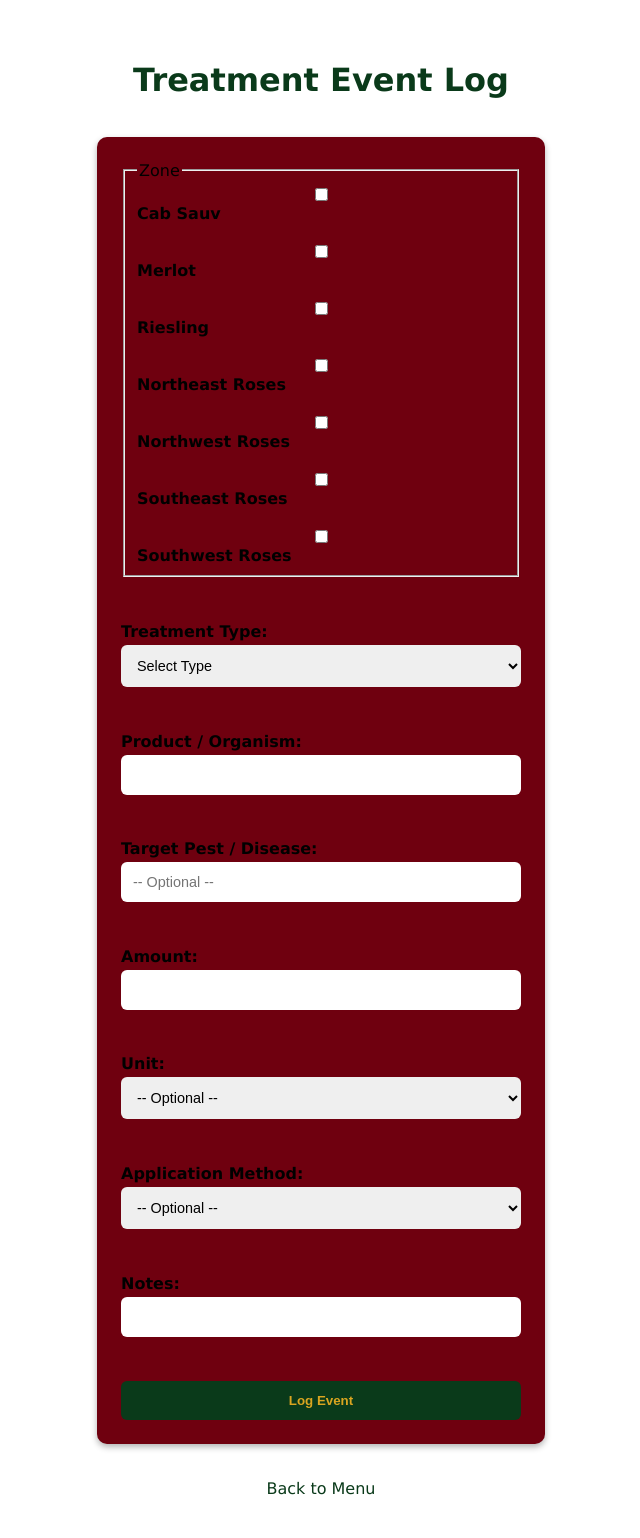
After one commit to scriptedvestige/field_obs, a FastAPI app: template templates/treatment.html in a window 1280 px wide. The commit adds this page. Shown: the whole page, without its empty margins (319-959 px from the left). Run offline with FastAPI, Linux system fonts and the light colour scheme; the template is opened without the code that fills it, so the values that code supplies are empty.

Commit message:
Added pest/disease treatment logger and changed zone selection

```diff
--- a/app.py
+++ b/app.py
@@ -18,7 +18,7 @@ def fertilizer_form(request: Request):
 
 @app.post("/fertilizer")
 def log_fertilizer(
-    zone: str = Form(...),
+    zones: list[str] = Form(...),
     fertilizer_name: str = Form(...),
     amount: float | None = Form(None),
     amount_unit: str | None = Form(None),
@@ -31,19 +31,21 @@ def log_fertilizer(
 ):
     conn = get_conn()
     cur = conn.cursor()
-    cur.execute(
-        """
-        INSERT INTO manual.fertilizer_events
+    for zone in zones:
+        cur.execute(
+            """
+            INSERT INTO manual.fertilizer_events
+                (zone, fertilizer_name, amount, amount_unit, application_method, nutrients, nitrogen, phosphorus, potassium, notes)
+            VALUES (%s, %s, %s, %s, %s, %s, %s, %s, %s, %s)
+            """,
             (zone, fertilizer_name, amount, amount_unit, application_method, nutrients, nitrogen, phosphorus, potassium, notes)
-        VALUES (%s, %s, %s, %s, %s, %s, %s, %s, %s, %s)
-        """,
-        (zone, fertilizer_name, amount, amount_unit, application_method, nutrients, nitrogen, phosphorus, potassium, notes)
-    )
+        )
     conn.commit()
     cur.close()
     conn.close()
 
     return RedirectResponse("/fertilizer", status_code=303)
+
 
 @app.get("/snow", name="snow")
 def snow_form(request: Request):
@@ -77,3 +79,35 @@ def log_snow(
     conn.close()
 
     return RedirectResponse("/snow", status_code=303)
+
+@app.get("/treatment", name="treatment")
+def treatment_form(request: Request):
+    return templates.TemplateResponse("treatment.html", {"request":request})
+
+@app.post("/treatment")
+def log_treatment(
+    request: Request,
+    zones: list[str] = Form(...),
+    treatment_type: str = Form(...),
+    product_name: str = Form(...),
+    target: str | None = Form(None),
+    amount: float | None = Form(None),
+    amount_unit: str | None = Form(None),
+    application_method: str | None = Form(None),
+    notes: str | None = Form(None),
+):
+    conn = get_conn()
+    cur = conn.cursor()
+    for zone in zones:
+        cur.execute(
+            """
+            INSERT INTO manual.treatment_events (zone, treatment_type, product_name, target, amount, amount_unit, application_method, notes)
+            VALUES (%s, %s, %s, %s, %s, %s, %s, %s)
+            """,
+            (zone, treatment_type, product_name, target, amount, amount_unit, application_method, notes)
+        )
+    conn.commit()
+    cur.close()
+    conn.close()
+
+    return RedirectResponse("/treatment", status_code=303)
--- a/templates/index.html
+++ b/templates/index.html
@@ -6,4 +6,5 @@
     <h1>Manual Event Logging Menu</h1>
     <h3><a href="{{ url_for('fertilizer') }}">Fertilizer Log</a></h3>
     <h3><a href="{{ url_for('snow') }}">Snow Events</a></h3>
+    <h3><a href="{{ url_for('treatment') }}">Treatment Events</a></h3>
 {% endblock %}
--- /dev/null
+++ b/templates/treatment.html
@@ -0,0 +1,85 @@
+{% extends "base.html" %}
+
+{% block title %}Treatment Log{% endblock %}
+
+{% block content %}
+    <h1>Treatment Event Log</h1>
+    <form id="treatment_form" method="POST" action="/treatment">
+
+        <fieldset>
+            <legend>Zone</legend>
+            <label><input type="checkbox" name="zones" value="cab_sauv"> Cab Sauv</label><br>
+            <label><input type="checkbox" name="zones" value="merlot"> Merlot</label><br>
+            <label><input type="checkbox" name="zones" value="riesling"> Riesling</label><br>
+            <label><input type="checkbox" name="zones" value="northeast_roses"> Northeast Roses</label><br>
+            <label><input type="checkbox" name="zones" value="northwest_roses"> Northwest Roses</label><br>
+            <label><input type="checkbox" name="zones" value="southeast_roses"> Southeast Roses</label><br>
+            <label><input type="checkbox" name="zones" value="southwest_roses"> Southwest Roses</label>
+        </fieldset>
+        <br>
+
+        <label>Treatment Type:
+            <select name="treatment_type" required>
+                <option value="" disabled selected>Select Type</option>
+                <option value="beneficial_insects">Beneficial Insects</option>
+                <option value="pesticide">Pesticide</option>
+                <option value="fungicide">Fungicide</option>
+                <option value="herbicide">Herbicide</option>
+                <option value="other">Other</option>
+            </select>
+        </label>
+        <br>
+
+        <label>Product / Organism:
+            <input type="text" name="product_name" required>
+        </label>
+        <br>
+
+        <label>Target Pest / Disease:
+            <input type="text" name="target" placeholder="-- Optional --">
+        </label>
+        <br>
+
+        <label>Amount:
+            <input type="number" step="0.1" name="amount" id="amount_input">
+        </label>
+        <br>
+
+        <label>Unit:
+            <select name="amount_unit">
+                <option value="">-- Optional --</option>
+                <option value="cups">Cups</option>
+                <option value="tbsp">Tbsp</option>
+                <option value="oz">Oz</option>
+                <option value="lbs">Lbs</option>
+                <option value="ml">mL</option>
+                <option value="g">g</option>
+                <option value="count">Count</option>
+            </select>
+        </label>
+        <br>
+
+        <label>Application Method:
+            <select name="application_method">
+                <option value="">-- Optional --</option>
+                <option value="release">Release</option>
+                <option value="spray">Spray</option>
+                <option value="granular">Granular</option>
+                <option value="drip">Drip</option>
+                <option value="foliar_spray">Foliar Spray</option>
+            </select>
+        </label>
+        <br>
+
+        <label>Notes:
+            <input type="text" name="notes">
+        </label>
+        <br>
+
+        <button type="submit">Log Event</button>
+    </form>
+{% endblock %}
+
+{% block back_link %}
+    <a href="{{ url_for('menu') }}">Back to Menu</a>
+{% endblock %}
```
Also changed, not shown: sql/treatment.sql (added, +12 -0 lines), templates/fertilizer.html (+10 -12 lines).
